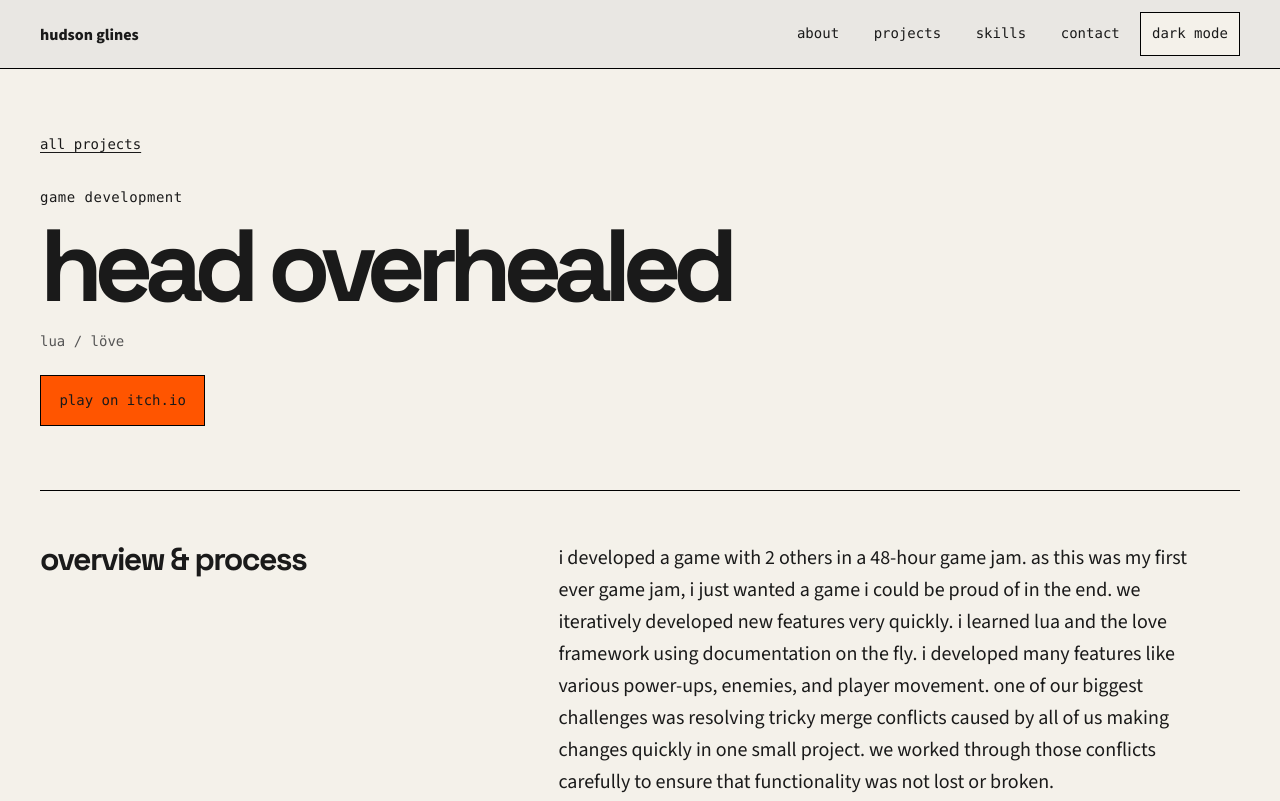
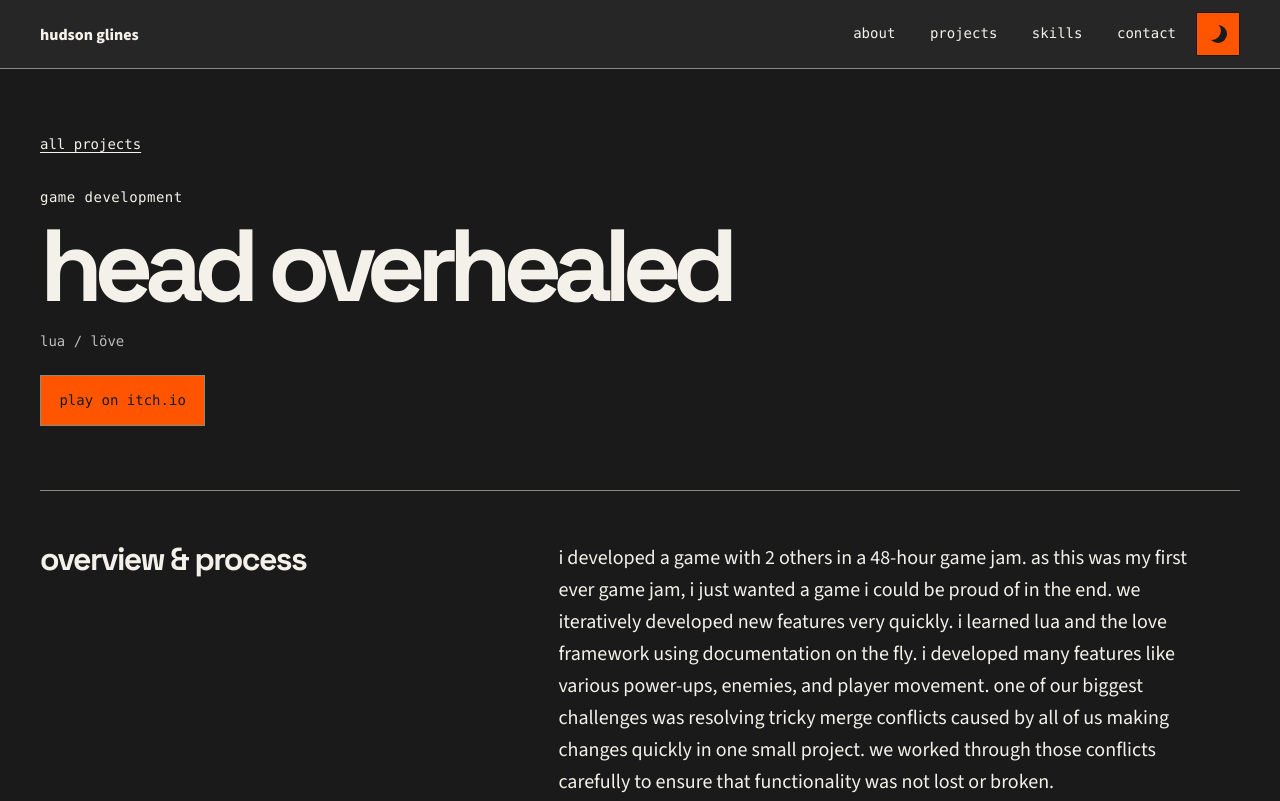
Before and after one commit to drusticc/portfolio, an Astro site: page /projects/head-overhealed/ in a window 1280 px wide. Shown: the top 801 px of the page. Built offline with nearby package versions, Linux system fonts and the light colour scheme; Astro itself is replaced by a stand-in of ours.

Commit message:
Default to dark mode and use a crescent toggle

```diff
--- a/src/layouts/Site.astro
+++ b/src/layouts/Site.astro
@@ -20,14 +20,13 @@ const nav = [
   <head>
     <meta charset="utf-8" />
     <meta name="viewport" content="width=device-width, initial-scale=1" />
-    <meta name="theme-color" content="#F4F1EA" />
+    <meta name="theme-color" content="#1A1A1A" />
     <script is:inline>
       (() => {
         const storageKey = 'hudson-portfolio-theme';
-        const system = window.matchMedia('(prefers-color-scheme: dark)');
         const root = document.documentElement;
         const themeColor = document.querySelector('meta[name="theme-color"]');
-        let preference;
+        let preference = 'dark';
         let toggle;
 
         try {
@@ -38,14 +37,13 @@ const nav = [
         }
 
         function applyTheme() {
-          const dark = (preference ?? (system.matches ? 'dark' : 'light')) === 'dark';
+          const dark = preference === 'dark';
           root.dataset.theme = dark ? 'dark' : 'light';
           themeColor?.setAttribute('content', dark ? '#1A1A1A' : '#F4F1EA');
           toggle?.setAttribute('aria-pressed', String(dark));
         }
 
         applyTheme();
-        system.addEventListener('change', applyTheme);
         document.addEventListener('DOMContentLoaded', () => {
           toggle = document.querySelector('[data-theme-toggle]');
           if (!toggle) return;
@@ -75,7 +73,7 @@ const nav = [
           <nav aria-label="Main navigation">
             {nav.map(([label, hash]) => <a href={home + hash}>{label}</a>)}
           </nav>
-          <button class="theme-toggle" type="button" data-theme-toggle aria-pressed="false" hidden>Dark mode</button>
+          <button class="theme-toggle" type="button" data-theme-toggle aria-label="Dark mode" aria-pressed="true" title="Dark mode" hidden><span class="theme-moon" aria-hidden="true"></span></button>
         </div>
       </div>
     </header>
--- a/src/styles/site.css
+++ b/src/styles/site.css
@@ -38,7 +38,7 @@
   font-synthesis: none;
 }
 
-:root[data-theme='dark'] {
+:root:not([data-theme='light']) {
   color-scheme: dark;
   --paper: var(--charcoal);
   --ink: var(--raw-paper);
@@ -90,14 +90,22 @@ section[id] { scroll-margin-top: 1.25rem; }
 
 .header-controls { display: flex; align-items: center; flex-wrap: wrap; gap: .45rem 1.25rem; }
 .theme-toggle {
-  min-height: 2.75rem;
+  width: 2.75rem;
+  height: 2.75rem;
   border: var(--line);
-  padding: .4rem .7rem;
+  padding: 0;
   color: var(--ink);
   background: var(--paper);
   font: 500 .875rem/1.4 var(--label);
   cursor: pointer;
   text-transform: inherit;
+}
+.theme-toggle:not([hidden]) { display: grid; place-items: center; }
+.theme-moon {
+  width: 1.15rem;
+  height: 1.15rem;
+  border-radius: 50%;
+  box-shadow: inset -.38rem -.19rem 0 currentColor;
 }
 .theme-toggle:hover, .theme-toggle[aria-pressed='true'] {
   color: var(--charcoal);
@@ -318,6 +326,7 @@ h1, h2, h3 { font-family: var(--display); }
 @media (forced-colors: active) {
   :root { scrollbar-width: auto; scrollbar-color: auto; }
   .section-arrow, .contact-faces { display: none; }
+  .theme-moon { forced-color-adjust: none; color: ButtonText; }
   .section-arrow + .section { border-top: var(--line); }
   .button, .contact-section { border: 1px solid ButtonText; }
 }
```
